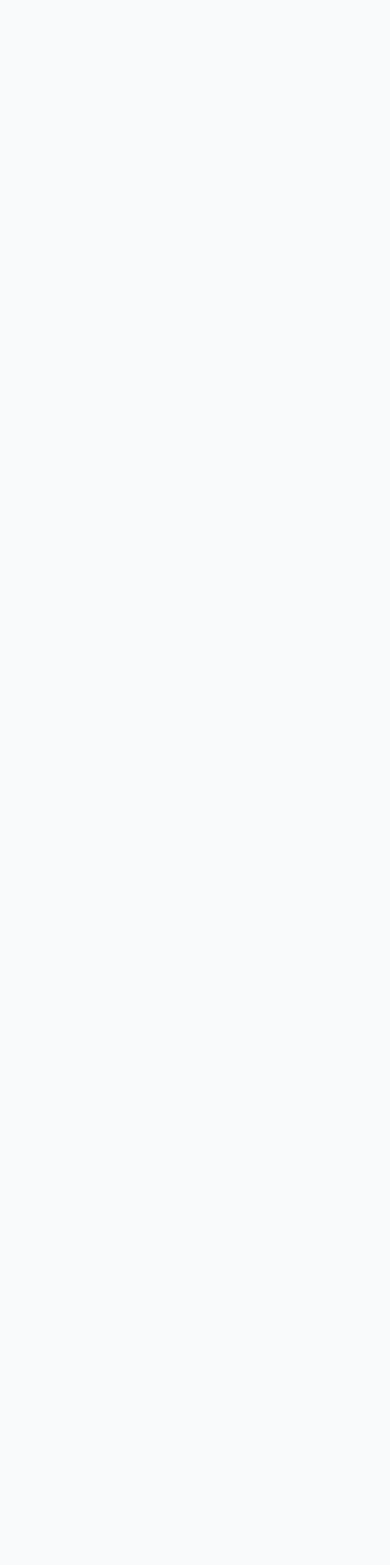
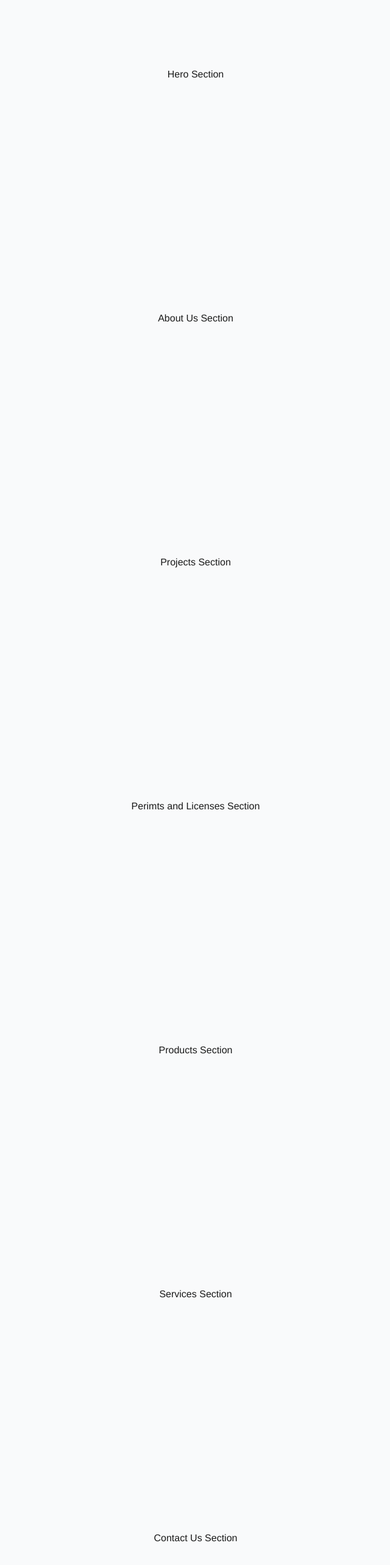
Before and after one commit to mickolapuz/Gerbs-Electrical-Website, a React (Vite) app: page / in a window 1280 px wide. Shown: the part 78-2644 px from the top of the page at 61% size, without its empty margins (319-959 px from the left). Before the commit the page ends 800 px from the top, so only its background shows below. Built offline with nearby package versions, Linux system fonts and the light colour scheme.

Commit message:
Initial Page and Sections Layout

```diff
--- a/src/App.tsx
+++ b/src/App.tsx
@@ -1,11 +1,13 @@
 import { CssBaseline, ThemeProvider } from "@mui/material";
 
 import theme from "./themes/Theme";
+import MainPage from "./pages/MainPage";
 
 const App = () => {
   return (
     <ThemeProvider theme={theme}>
       <CssBaseline />
+      <MainPage />
     </ThemeProvider>
   );
 };
--- /dev/null
+++ b/src/pages/MainPage.tsx
@@ -0,0 +1,53 @@
+import { Grid } from "@mui/material";
+
+import HeroSection from "../sections/HeroSection";
+import AboutSection from "../sections/AboutSection";
+import ProjectsSection from "../sections/ProjectsSection";
+import PermitsLicensesSection from "../sections/PermitsLicensesSection";
+import ProductsSection from "../sections/ProductsSection";
+import ServicesSection from "../sections/ServicesSection";
+import ContactSection from "../sections/ContactSection";
+
+const styles = {
+  container: {
+    alignItems: "center",
+    display: "flex",
+    flexDirection: "column",
+    justifyContent: "center",
+  },
+  item: {
+    alignItems: "center",
+    display: "flex",
+    height: "50vh",
+  },
+};
+
+const MainPage = () => {
+  return (
+    <Grid container component="main" sx={styles.container}>
+      <Grid component="section" id="home" sx={styles.item}>
+        <HeroSection />
+      </Grid>
+      <Grid component="section" id="about-us" sx={styles.item}>
+        <AboutSection />
+      </Grid>
+      <Grid component="section" id="projects" sx={styles.item}>
+        <ProjectsSection />
+      </Grid>
+      <Grid component="section" id="permits-and-licenses" sx={styles.item}>
+        <PermitsLicensesSection />
+      </Grid>
+      <Grid component="section" id="products" sx={styles.item}>
+        <ProductsSection />
+      </Grid>
+      <Grid component="section" id="services" sx={styles.item}>
+        <ServicesSection />
+      </Grid>
+      <Grid component="section" id="contact-us" sx={styles.item}>
+        <ContactSection />
+      </Grid>
+    </Grid>
+  );
+};
+
+export default MainPage;
--- /dev/null
+++ b/src/sections/AboutSection.tsx
@@ -0,0 +1,7 @@
+import { Box } from "@mui/material";
+
+const AboutSection = () => {
+  return <Box>About Us Section</Box>;
+};
+
+export default AboutSection;
--- /dev/null
+++ b/src/sections/ContactSection.tsx
@@ -0,0 +1,7 @@
+import { Box } from "@mui/material";
+
+const ContactSection = () => {
+  return <Box>Contact Us Section</Box>;
+};
+
+export default ContactSection;
--- /dev/null
+++ b/src/sections/HeroSection.tsx
@@ -0,0 +1,7 @@
+import { Box } from "@mui/material";
+
+const HeroSection = () => {
+  return <Box>Hero Section</Box>;
+};
+
+export default HeroSection;
--- /dev/null
+++ b/src/sections/PermitsLicensesSection.tsx
@@ -0,0 +1,7 @@
+import { Box } from "@mui/material";
+
+const PermitsLicensesSection = () => {
+  return <Box>Perimts and Licenses Section</Box>;
+};
+
+export default PermitsLicensesSection;
--- /dev/null
+++ b/src/sections/ProductsSection.tsx
@@ -0,0 +1,7 @@
+import { Box } from "@mui/material";
+
+const ProductsSection = () => {
+  return <Box>Products Section</Box>;
+};
+
+export default ProductsSection;
--- /dev/null
+++ b/src/sections/ProjectsSection.tsx
@@ -0,0 +1,7 @@
+import { Box } from "@mui/material";
+
+const ProjectsSection = () => {
+  return <Box>Projects Section</Box>;
+};
+
+export default ProjectsSection;
--- /dev/null
+++ b/src/sections/ServicesSection.tsx
@@ -0,0 +1,7 @@
+import { Box } from "@mui/material";
+
+const ServicesSection = () => {
+  return <Box>Services Section</Box>;
+};
+
+export default ServicesSection;
```
Also changed, not shown: tsconfig.node.json (+4 -5 lines).
